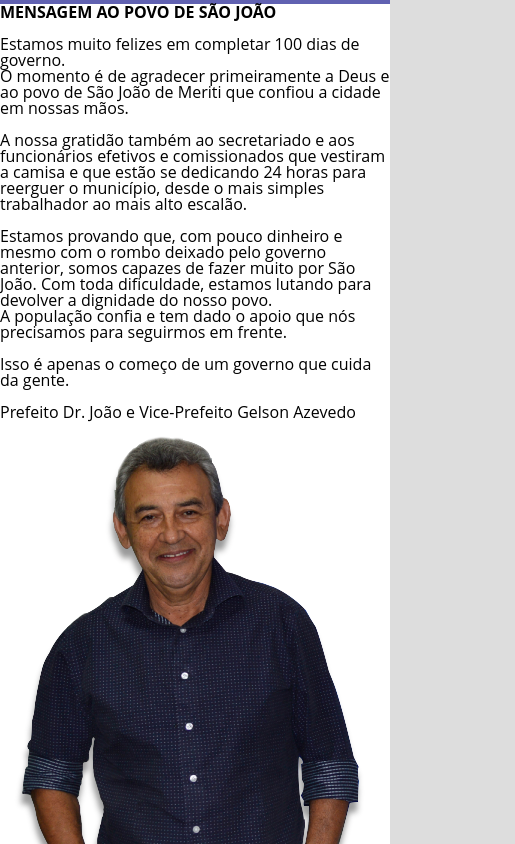
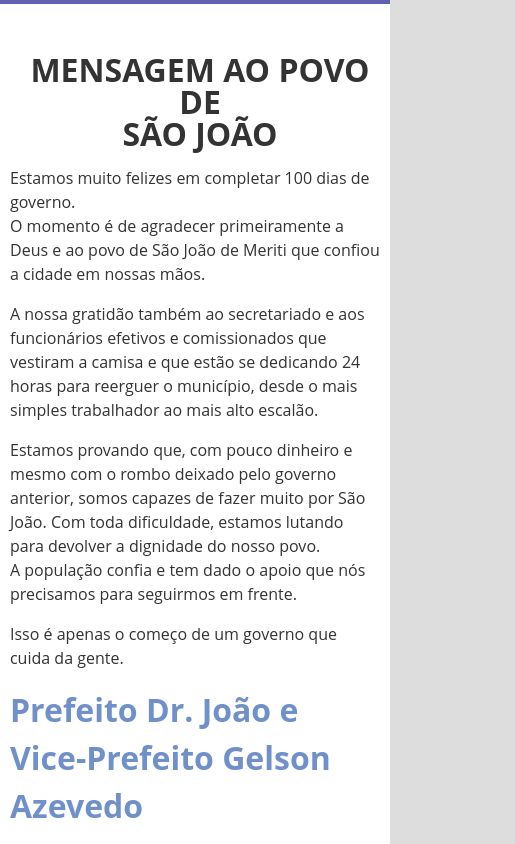
Before and after one commit to prefeitura-sjm/100dias, a website: page dev/index.html in a window 390 px wide. Shown: the part 840-1684 px from the top of the page, 515 px wide, since content can reach past the window. Drawn offline with Linux system fonts and the light colour scheme.

Commit message:
Estilizando textos

```diff
--- a/dev/index.html
+++ b/dev/index.html
@@ -27,7 +27,7 @@
   </header>
   <section class="flex-section">
     <div class="flex-section-text">
-    <h1>MENSAGEM AO POVO DE SÃO JOÃO</h1>
+    <h1 class="flex-section-title title-left">MENSAGEM AO POVO DE <br>SÃO JOÃO</h1>
     <br>
       <p>Estamos muito felizes em completar 100 dias de governo.
       <br>
@@ -41,14 +41,14 @@
       <br>
       <p>Isso é apenas o começo de um governo que cuida da gente.</p>
       <br>
-      <h3><strong>Prefeito Dr. João e Vice-Prefeito Gelson Azevedo</strong></h3>
+      <p><span>Prefeito Dr. João e Vice-Prefeito Gelson Azevedo</span></p>
     </div>
     <img src="images/prefeito2.png" alt="Prefeito Dr. João" class="flex-section-image">
   </section>
   <section class="flex-section">
     <img src="images/posto.png" alt="Posto de Saúde da Vila São João" class="flex-section-image">
     <div class="flex-section-text">
-    <h2>Prefeitura reinaugura posto com atendimento ampliado até às 21h</h2>
+    <h1 class="flex-section-title title-right">Prefeitura reinaugura posto com atendimento ampliado até às 21h</h1>
     <br>
       <p>Foi reinaugurado, no último dia 3, o posto da Vila São João. A unidade passará a funcionar até às 21h, além de ser de Estratégia da Família, com atendimento infantil. Este é o primeiro posto da cidade com o sistema de horário ampliado, que terá clínica médica, pediatria, ginecologia e pré-natal. Todas as vacinas do calendário também estarão disponíveis na unidade, inclusive febre amarela.</p>
       <br>
--- a/dev/stylesheets/scss/_content.scss
+++ b/dev/stylesheets/scss/_content.scss
@@ -1,8 +1,35 @@
 .flex-section{
   display: flex;
   width: 100%;
-  height: 100vh;
+  min-height: 100vh;
+  height: auto;
   background-color: white;
   flex-direction: row;
   align-items: center;
 }
+.flex-section-text, .flex-section-image{
+  margin:  0px 50px 0px 50px;
+}
+.flex-section-title{
+  font-size: 3em;
+  color: #333;
+}
+.title-left{
+  @extend .flex-section-title;
+  padding-left: 10px;
+  border-left: 5px solid $primary-blue;
+}
+.title-right{
+  @extend .flex-section-title;
+  padding-right: 10px;
+  border-right: 5px solid $primary-blue;
+}
+.flex-section-text > p{
+  line-height: 1.5;
+  color: #333;
+}
+.flex-section-text > p > span{
+  font-weight: bold;
+  color: $secondary-blue;
+  font-size: 2em;
+}
--- a/dev/stylesheets/scss/_responsive.scss
+++ b/dev/stylesheets/scss/_responsive.scss
@@ -27,13 +27,28 @@
   }
   .flex-section{
     flex-direction: column;
-    align-items: center;
+    justify-content: center;
+    padding: 50px 0 50px 0;
   }
   .flex-section-text{
-    margin-left: 0;
-    align-self: center;
+    display: block;
+    margin: 0 auto;
+    padding: 0 10px 0 10px;
+    order: 1;
   }
   .flex-section-image{
-    margin-right: 0;
+    max-width: 90%;
+    display: block;
+    margin: 0 auto;
+    order: 2;
+    padding-top: 20px;
+  }
+  .flex-section-title{
+    font-size: 2em;
+  }
+  .title-left, .title-right{
+    margin: 0;
+    border: 0;
+    text-align: center;
   }
 }
```
Also changed, not shown: dev/stylesheets/main.css, 1 other file.
